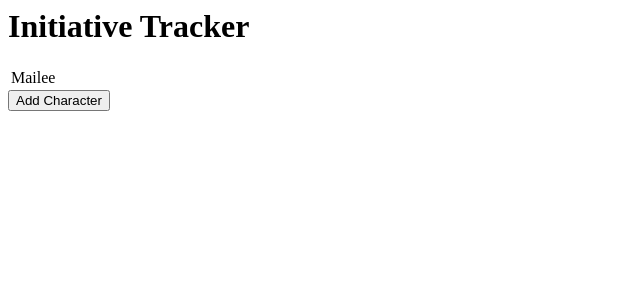
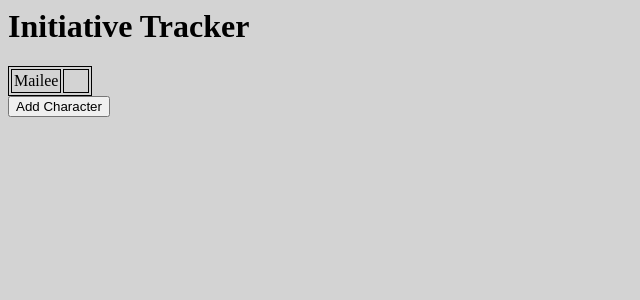
Before and after one commit to parallaxeffect/inittracker, a React app: page / in a window 1280 px wide. Shown: the top 300 px of the page, without its empty margins (0-640 px from the left). Built offline with nearby package versions, Linux system fonts and the light colour scheme.

Commit message:
add stylesheet

```diff
--- a/public/index.html
+++ b/public/index.html
@@ -1,7 +1,7 @@
 <html>
 <head>
   <title>Campaign Manager</title>
-
+  <link rel='stylesheet' type="text/css" href="style.css">
 </head>
 <body>
 
--- /dev/null
+++ b/public/style.css
@@ -0,0 +1,13 @@
+body {
+  background-color: lightgray;
+}
+
+table {
+  border: 1px solid;
+}
+
+td {
+  border: 1px solid;
+  padding: 2px;
+  min-width: 20px;
+}
--- a/src/components/CharacterList.jsx
+++ b/src/components/CharacterList.jsx
@@ -22,8 +22,14 @@ export var CharacterList = connect(
 
 var InitiativeRow =  function (props) {
   var {character} = props
-  var stat = "name"
-  return <tr><InitiativeStat character={character} stat={stat}/></tr>
+  var stats = ["name", "init"]
+  return (<tr>
+      {
+        stats.map(stat => (
+          <InitiativeStat key={stat} character={character} stat={stat}/>
+          ))
+      }
+    </tr>)
 }
 
 var InitiativeStat = function (props) {
```
